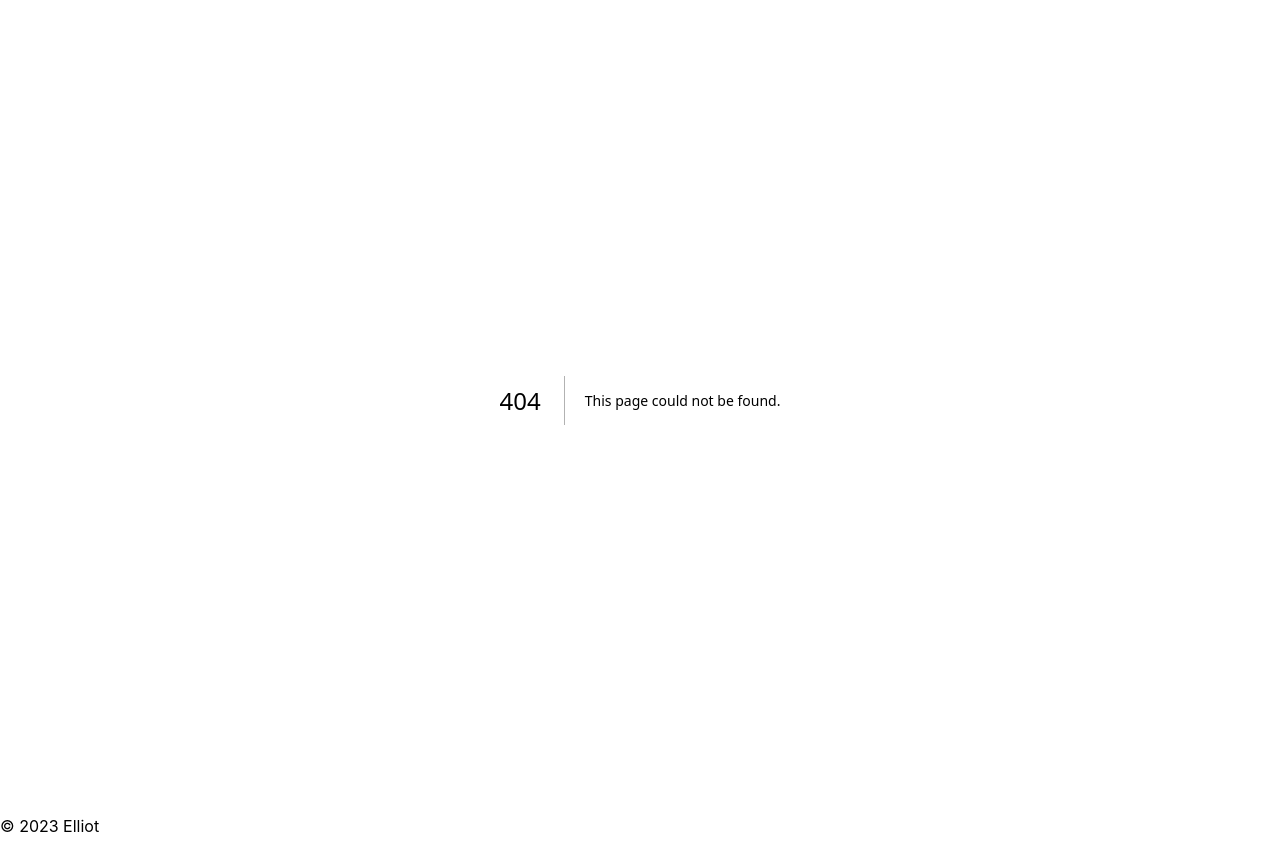
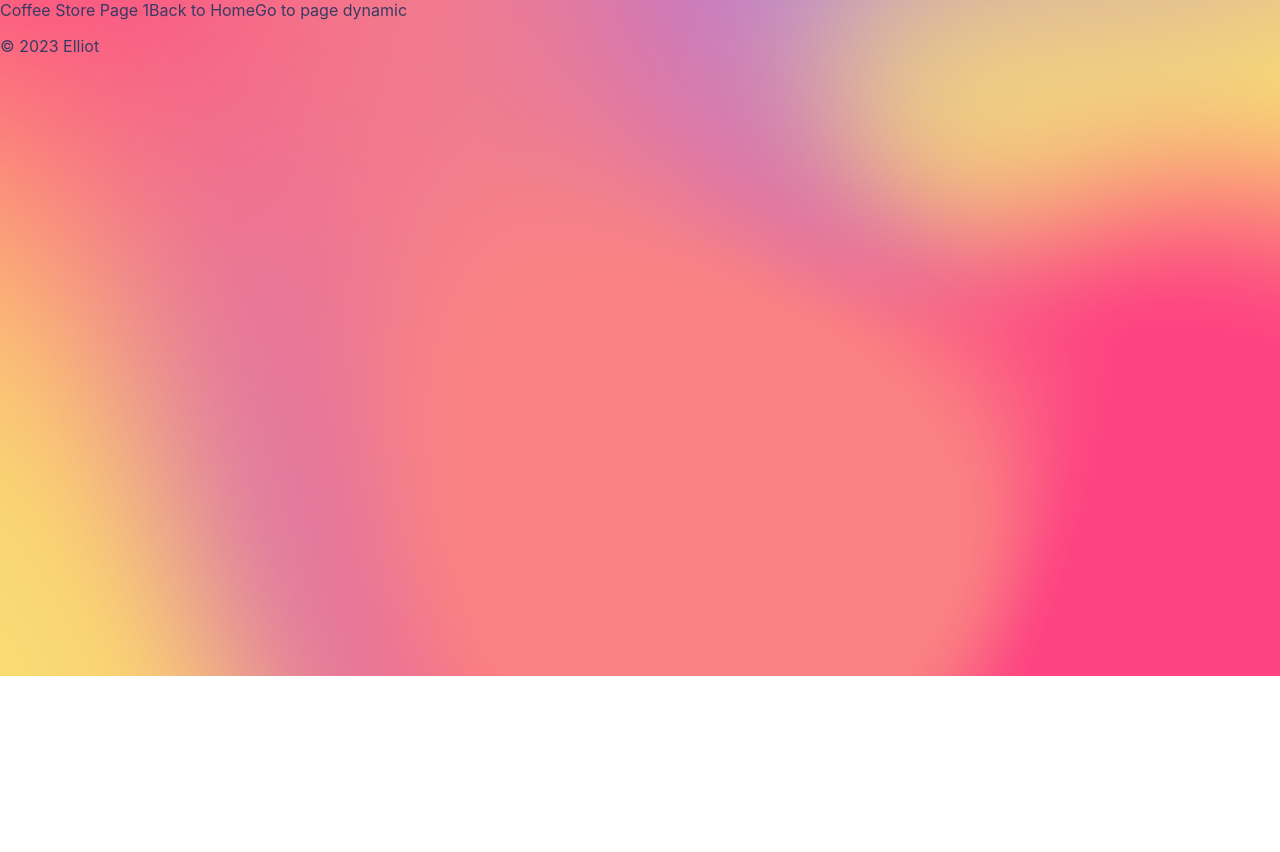
Before and after one commit to thatsehannah/discover-coffee-stores, a Next.js app: page /coffee-store/1 in a window 1280 px wide. Before the commit this address had no page. After the commit the page ends 800 px from the top, so only its background shows below. Built offline with nearby package versions, Linux system fonts and the light colour scheme.

Commit message:
learned how to create dynamic routes

```diff
--- /dev/null
+++ b/pages/coffee-store/[id].js
@@ -0,0 +1,15 @@
+import { useRouter } from 'next/router';
+import Link from 'next/link';
+
+const CoffeeStore = () => {
+  const router = useRouter();
+  return (
+    <div>
+      Coffee Store Page {router.query.id}
+      <Link href='/'>Back to Home</Link>
+      <Link href='/coffee-store/dynamic'>Go to page dynamic</Link>
+    </div>
+  );
+};
+
+export default CoffeeStore;
```
